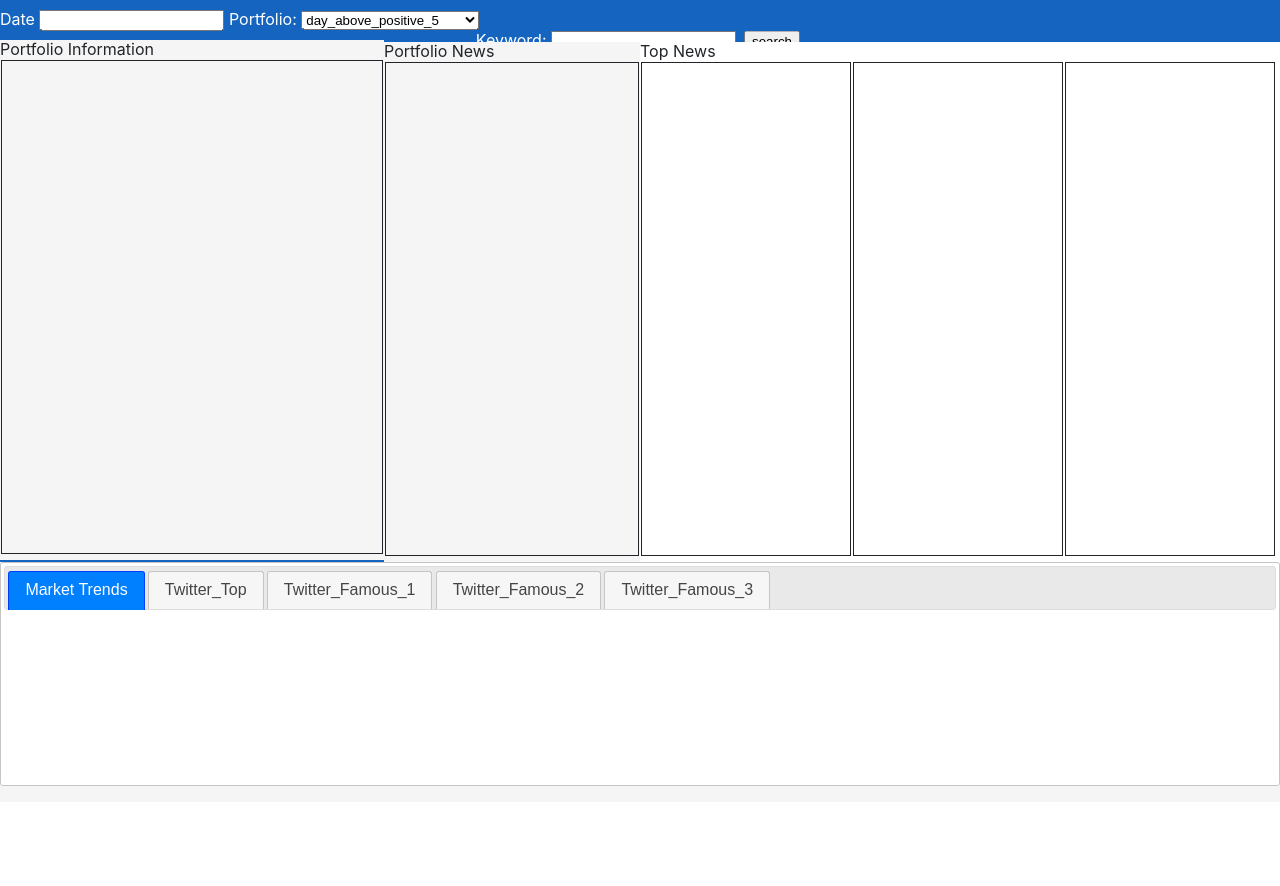
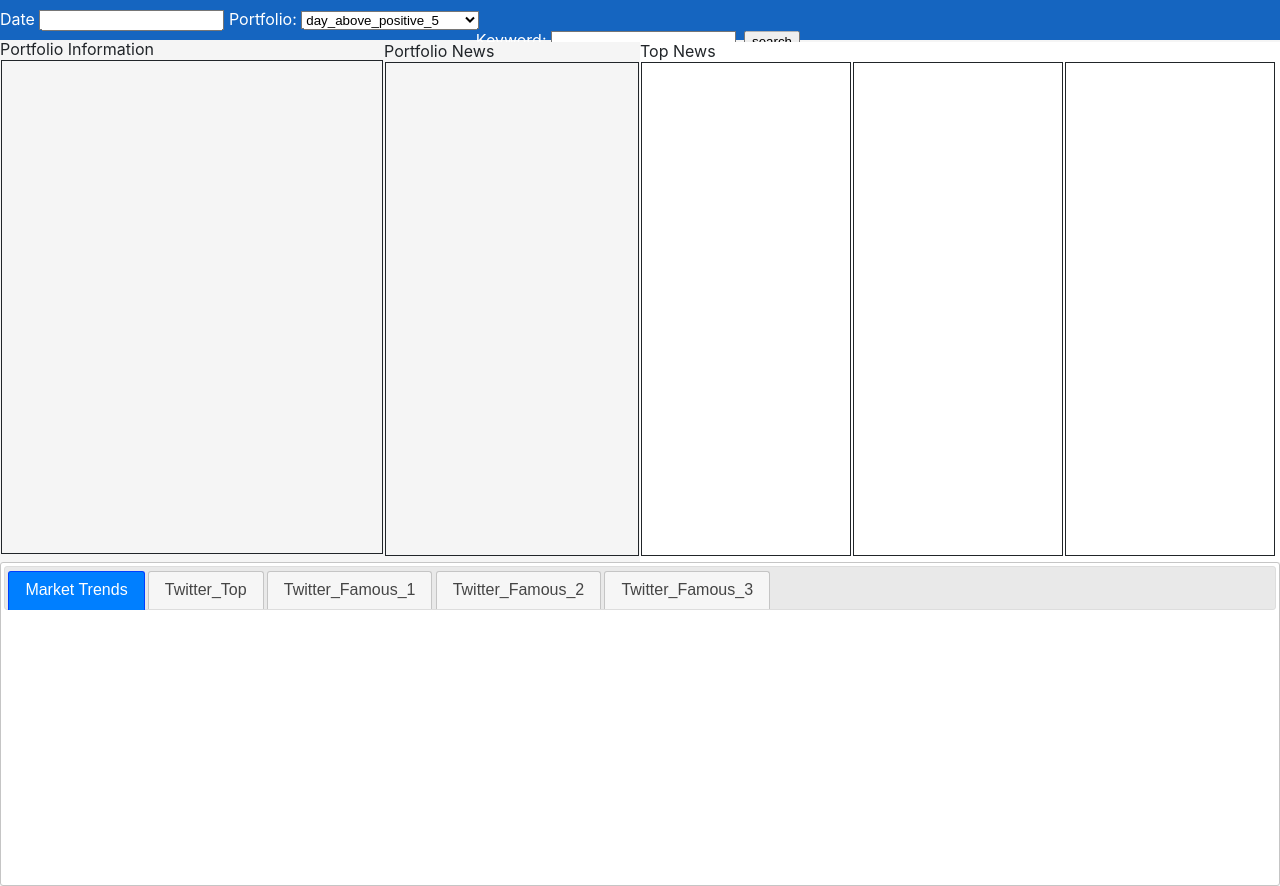
Before and after one commit to shinbutou/nccu_fintech, a Flask app: template templates/main.html in a window 1280 px wide. Before the commit the page ends 786 px from the top, so only its background shows below. Run offline with Flask 2, Linux system fonts and the light colour scheme; the template is opened without the code that fills it, so the values that code supplies are empty; a map, chart or similar area stays blank; some libraries are stand-ins or nearby versions.

Commit message:
Add files via upload

```diff
--- a/static/main.css
+++ b/static/main.css
@@ -8,7 +8,7 @@ body{
     line-height:1.2;
     color:#212529;
     text-align:left;
-    background-color: #1565C0;
+    background-color: whitesmoke;
 }
 
 .vertical-center{
@@ -123,7 +123,7 @@ body{
 
 .tabs_panel{
     width: 100%;
-    height: 58%;
+    height: 100%;
 }
 
 .twitter_panel{
@@ -138,7 +138,7 @@ body{
 
 .twitter_panel_1{
     width: 100%;
-    height: 58%;
+    height: 100%;
     overflow: auto;
     position: relative;
     float: left;
```
